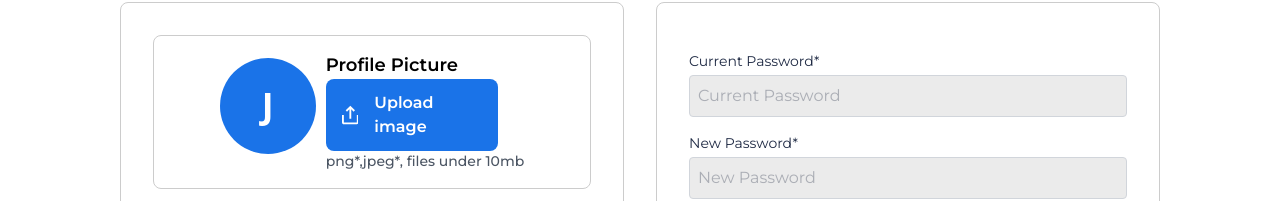
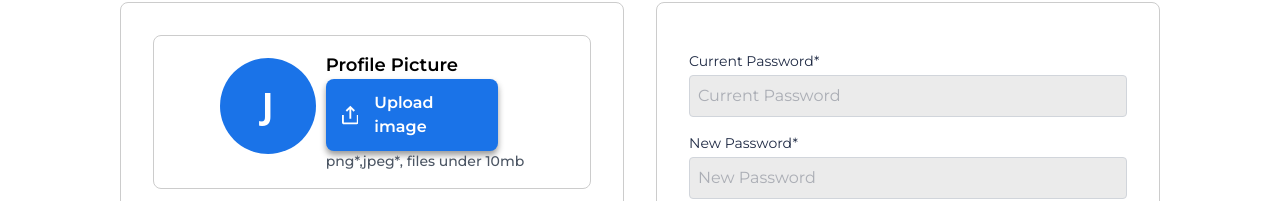
Before and after one commit to mafindijr/easy-ticketing-app, a React (Vite) app: page /profile in a window 1280 px wide. Shown: the part 168-369 px from the top of the page. Built offline with nearby package versions, Linux system fonts and the light colour scheme.

Commit message:
fix: button size and shadow

```diff
--- a/src/components/test-profile.jsx
+++ b/src/components/test-profile.jsx
@@ -55,7 +55,9 @@ const ProfileUploader = () => {
             <div className="flex flex-col">
               <h4 className="font-montserrat font-semibold text-[18px] ">Profile Picture</h4>
                <div className="inline-flex gap-[10px]">
-                <label className="w-[172px] bg-homeexplore text-[16px] font-montserrat font-semibold rounded-[8px] px-[8px] py-[12px] gap-2 cursor-pointer inline-flex items-center space-x-2 text-white">
+                <label className="w-[172px] bg-homeexplore text-[16px] font-montserrat font-semibold rounded-[8px] px-[8px] py-[12px] gap-2 cursor-pointer inline-flex items-center space-x-2 text-white"
+                style={{boxShadow: " 0px 4px 6px rgba(2, 2, 2, 0.40)"}}
+                >
                     <svg className="ml-2 font-bold " width="18" height="20" viewBox="0 0 18 20" fill="none" xmlns="http://www.w3.org/2000/svg">
                     <path d="M4 5L5.41 6.41L8 3.83V14H10V3.83L12.58 6.41L14 5L9 0M2 18V10H0V18C0 19.1 0.9 20 2 20H16C17.1 20 18 19.1 18 18V10H16V18H2Z" fill="white"/>
                     </svg>
@@ -73,7 +75,7 @@ const ProfileUploader = () => {
                 <button
                     onClick={handleRemove}
                     className="w-[92px] cursor-pointer text-[16px] text-[#000000] font-montserrat font-semibold rounded-[8px] px-[8px] py-[12px]"
-                    style={{boxShadow: " 0px 2px 0px 1px rgba(0, 0, 0, 0.25)"}}
+                    style={{boxShadow: " 0px 4px 6px rgba(2, 2, 2, 0.25)"}}
                     id="remove-btn"
                 >
                     Remove
```
